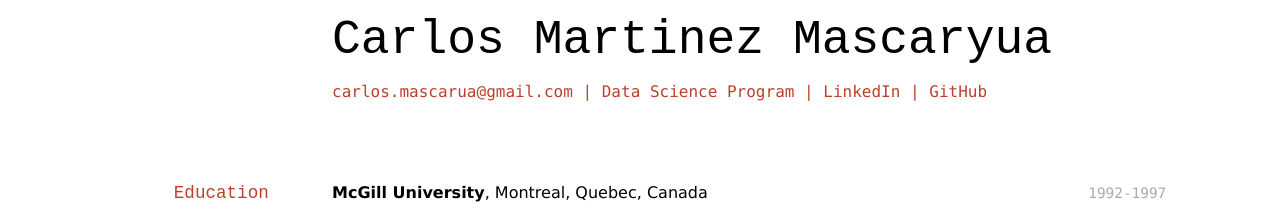
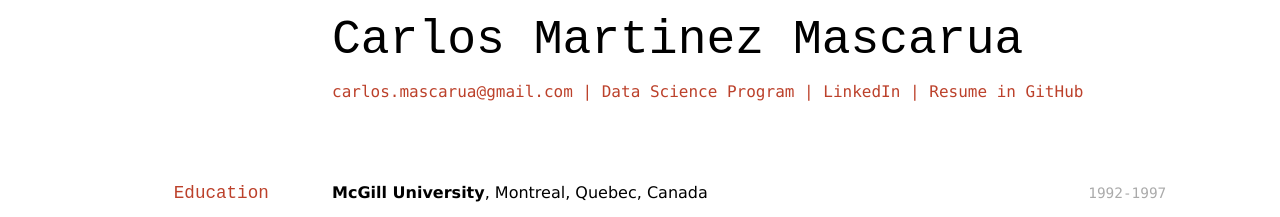
Before and after one commit to mascarua/mascarua_resume, a Jekyll site: the page built from docs/index.md, in a window 1280 px wide. Shown: the top 217 px of the page. Built offline with Jekyll 4.4.1, drawn with Linux system fonts in a browser that asks for light colours.

Commit message:
corrections after publish...

```diff
--- a/docs/index.md
+++ b/docs/index.md
@@ -2,13 +2,13 @@
 layout: cv
 title: Carlos Martinez's Resume
 ---
-# Carlos Martinez Mascaryua
+# Carlos Martinez Mascarua
 
 <div id="webaddress">
 <a href="carlos.mascarua@gmail.com">carlos.mascarua@gmail.com</a>
 | <a href="https://byuidatascience.github.io/development.html">Data Science Program</a>
-| <a href="https://www.linkedin.com/carlos.mascarua">LinkedIn</a>
-| <a href="https://github.com/mascarua/mascarua_resume/tree/master/docs">GitHub</a>
+| <a href="https://www.linkedin.com/in/carlosmascarua">LinkedIn</a>
+| <a href="https://mascarua.github.io/mascarua_resume/">Resume in GitHub</a>
 </div>
 
 <!-- https://www.monique.tech/the-art-of-markdown -->
```
